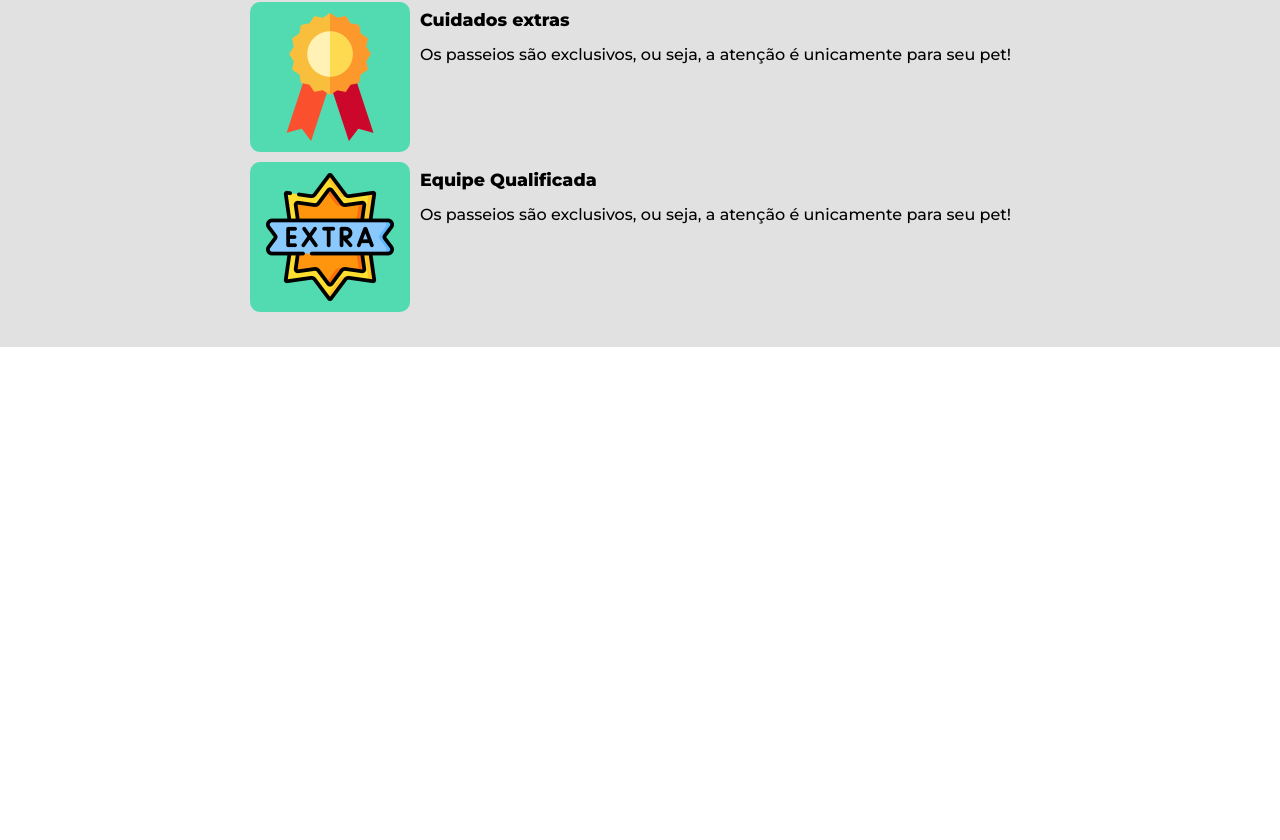
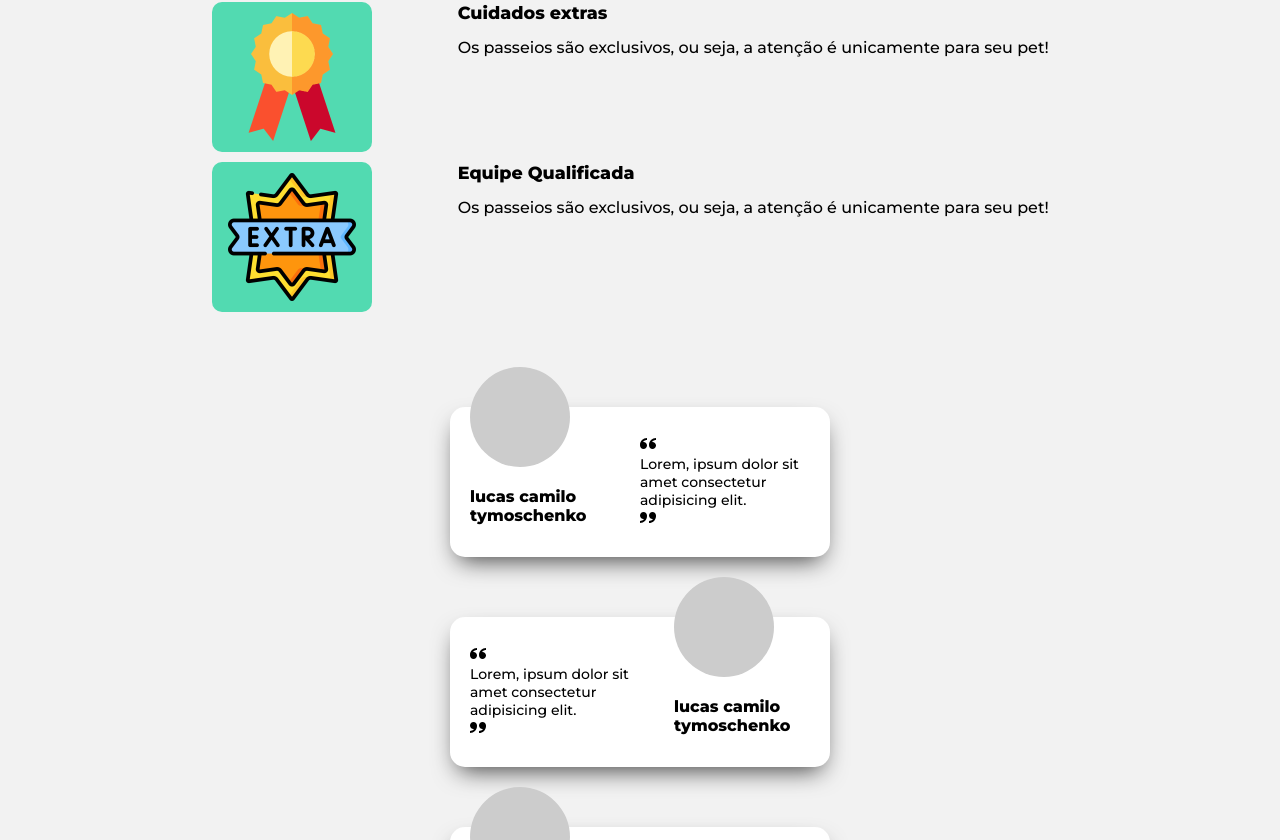
Before and after one commit to LuTymos/Caominhada, a React (Vite) app: page / in a window 1280 px wide. Shown: the part 1030-1870 px from the top of the page. Before the commit the page ends 1377 px from the top, so only its background shows below. Built offline with nearby package versions, Linux system fonts and the light colour scheme.

Commit message:
sessão de depoimentos adicionada e bugs corrigidos

```diff
--- a/package.json
+++ b/package.json
@@ -12,7 +12,8 @@
     "react": "^18.2.0",
     "react-dom": "^18.2.0",
     "react-icons": "^4.8.0",
-    "react-icons-dom": "^1.0.1"
+    "react-icons-dom": "^1.0.1",
+    "react-router-dom": "^6.9.0"
   },
   "devDependencies": {
     "@types/react": "^18.0.28",
--- a/src/App.css
+++ b/src/App.css
@@ -6,5 +6,5 @@
 }
 
 .App{
-  background-color: #e2e1e1;
+  background-color: #F2F2F2;
 }
--- a/src/components/CArdBeneficio/CardBeneficio.css
+++ b/src/components/CArdBeneficio/CardBeneficio.css
@@ -1,7 +1,7 @@
 .CardBeneficios{
     width: 100%;
     display: flex;
-    gap: 10px;
+    gap: 7%;
     margin: 5px 0;
     justify-content: center;
 }
@@ -25,7 +25,7 @@
 .CardBeneficios div.infos{
     width: 50%;
     font-size: 15px;
-    padding: 7px 0;
+    /* padding: 7px 0; */
 }
 
 
--- a/src/components/CArdBeneficio/CardBeneficio.jsx
+++ b/src/components/CArdBeneficio/CardBeneficio.jsx
@@ -1,10 +1,24 @@
 import './CardBeneficio.css'
+import andando from './img/andando.png'
+import certificado from './img/certificado.png'
+import extra from './img/extra.png'
 
 function CardBeneficios(props) {
+
+
+
+   if(props.img == 'andando'){
+    var imagem = andando
+   }else if(props.img == 'certificado'){
+    var imagem = certificado
+   }else{
+    var imagem = extra
+   }
+
     return (
         <div className="CardBeneficios">
-            {/* <div className="img"><img src={`./img/${props.img}`} alt="" /></div> */}
-            <div className="img"><img src={`src/components/CArdBeneficio/img/${props.img}.png`} alt="" /></div>
+            <div className="img"><img src={imagem} alt="" /></div>
+            {/* <div className="img"><img src={`src/components/CArdBeneficio/img/${props.img}.png`} alt="" /></div> */}
             <div className="infos">
             <h3>{props.title}</h3>
             <p>{props.children}</p>
--- /dev/null
+++ b/src/components/Depoimentos/Depoimentos.css
@@ -0,0 +1,4 @@
+.Depoimentos{
+    width: 100%;
+    padding: 0 30px;
+}
--- /dev/null
+++ b/src/components/Depoimentos/Depoimentos.jsx
@@ -0,0 +1,21 @@
+import DepoimentoCard from "./DepoimentosCard/DepoimentoCard";
+
+import './Depoimentos.css'
+
+function Depoimentos() {
+    return (
+        <div className="Depoimentos">
+            <DepoimentoCard nome="lucas camilo tymoschenko" >
+                Lorem, ipsum dolor sit amet consectetur adipisicing elit.
+            </DepoimentoCard>
+            <DepoimentoCard nome="lucas camilo tymoschenko" >
+                Lorem, ipsum dolor sit amet consectetur adipisicing elit.
+            </DepoimentoCard>
+            <DepoimentoCard nome="lucas camilo tymoschenko" >
+                Lorem, ipsum dolor sit amet consectetur adipisicing elit.
+            </DepoimentoCard>
+        </div>
+     );
+}
+
+export default Depoimentos;
--- /dev/null
+++ b/src/components/Depoimentos/DepoimentosCard/DepoimentoCard.css
@@ -0,0 +1,49 @@
+.DepoimentoCard {
+
+    width: 100%;
+    justify-content: space-between;
+    max-width: 380px;
+    padding: 20px;
+    background-color: white;
+    /* border: thin solid black; */
+    border-width: thin;
+    margin: 60px auto;
+    height: 150px;
+    display: flex;
+    align-items: center;
+    border-radius: 15px;
+    -webkit-box-shadow: 0px 11px 25px -8px rgba(0, 0, 0, 0.75);
+    -moz-box-shadow: 0px 11px 25px -8px rgba(0, 0, 0, 0.75);
+    box-shadow: 0px 11px 25px -8px rgba(0, 0, 0, 0.75);
+}
+
+.DepoimentoCard:nth-child(even){
+    flex-direction: row-reverse;
+}
+
+.DepoimentoCard .bloco{
+    width: 40%;
+    height: 100%;
+}
+
+.DepoimentoCard .depoimento{
+    width: 50%;
+}
+
+.DepoimentoCard .depoimento p{
+    font-size: 14px;
+}
+
+.DepoimentoCard .bloco .foto{
+    width: 100px;
+    height: 100px;
+    background-color: #ccc;
+    border-radius: 50%;
+    transform: translate(0px, calc(-50% - 10px));
+}
+
+.DepoimentoCard .bloco .nome{
+    width: 100%;
+    font-weight: bolder;
+    transform: translateY(-40px);
+}
--- /dev/null
+++ b/src/components/Depoimentos/DepoimentosCard/DepoimentoCard.jsx
@@ -0,0 +1,21 @@
+import './DepoimentoCard.css'
+
+import { ImQuotesLeft, ImQuotesRight } from 'react-icons/im'
+
+function DepoimentoCard(props) {
+    return (
+        <div className="DepoimentoCard">
+            <div className="bloco">
+                <div className="foto"></div>
+                <p className="nome">{props.nome}</p>
+            </div>
+            <div className="depoimento">
+                <ImQuotesLeft />
+                <p>{props.children}</p>
+                <ImQuotesRight />
+            </div>
+        </div>
+    );
+}
+
+export default DepoimentoCard;
--- a/src/pages/Home/Home.jsx
+++ b/src/pages/Home/Home.jsx
@@ -1,5 +1,6 @@
 import Banner from "../../components/banner/Banner";
 import Beneficios from "../../components/beneficios/Beneficios";
+import Depoimentos from "../../components/Depoimentos/Depoimentos";
 import Header from "../../components/Header/Header";
 import Sessao from "../../components/Sessao/Sessao";
 
@@ -15,6 +16,8 @@ function Home() {
             <Sessao />
 
             <Beneficios/>
+
+            <Depoimentos/>
         </div>
     );
 }
```
Also changed, not shown: 1 other file (tests, documents, lock files or other folders).
